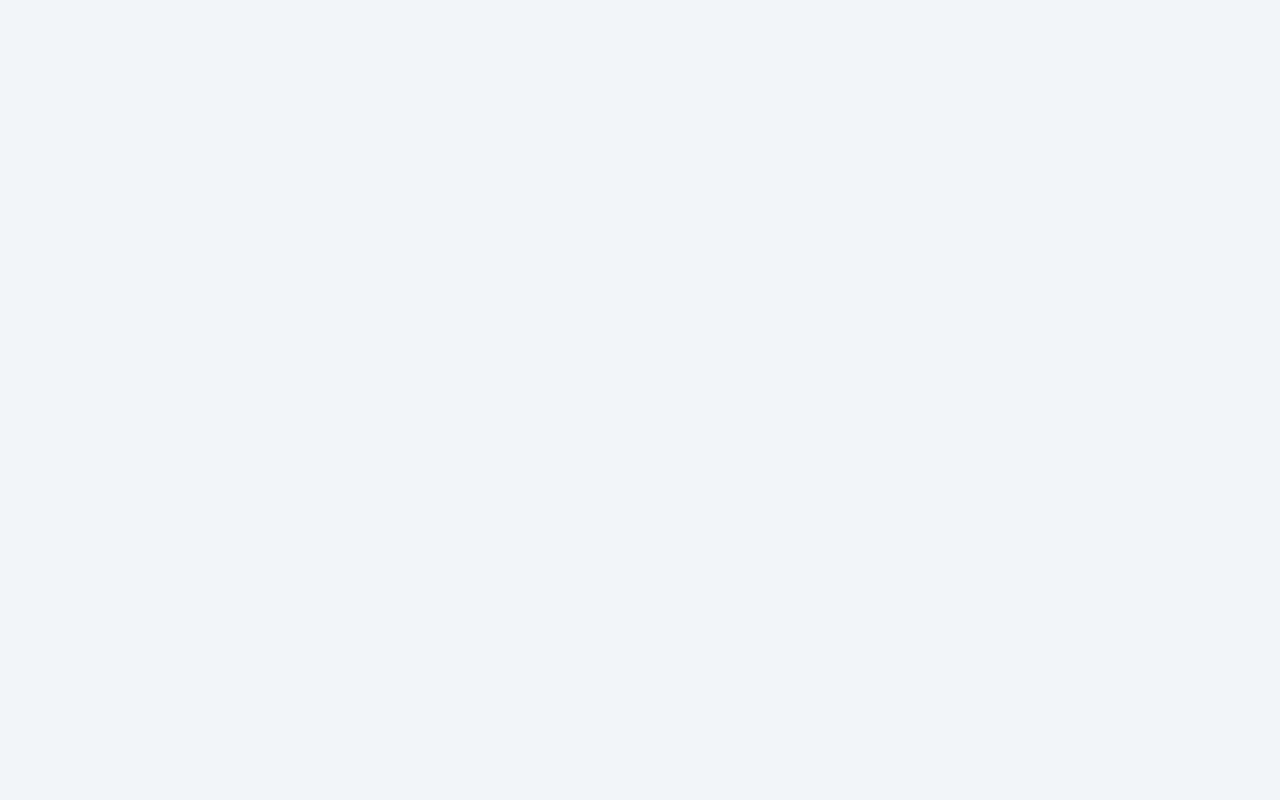
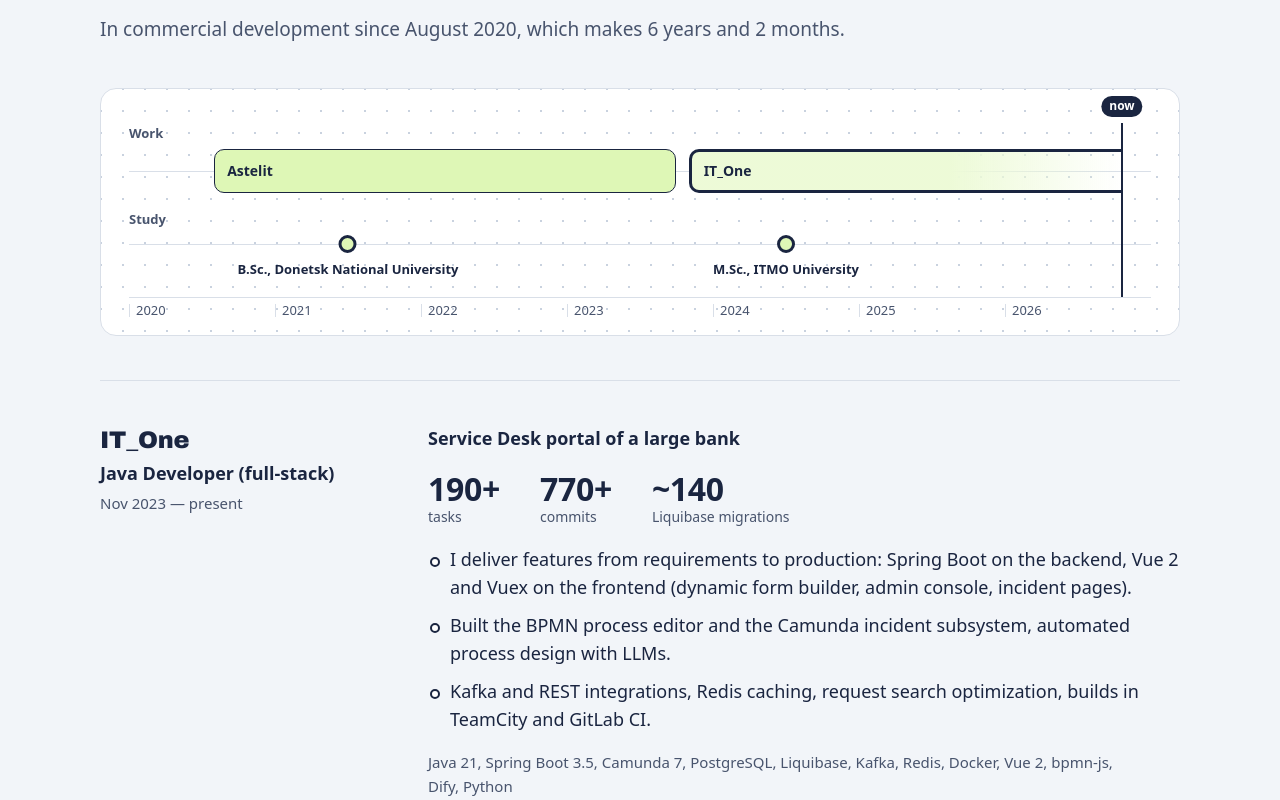
Before and after one commit to dyamanko/cv, a Vue app: page / in a window 1280 px wide. Shown: the part 3920-4720 px from the top of the page. Before the commit the page ends 3720 px from the top, so only its background shows below. Built offline with nearby package versions, Linux system fonts and the light colour scheme; a web font is replaced by a local one.

Commit message:
Add experience section with a career timeline
Jobs are drawn like BPMN tasks on a time axis: the finished one is
filled, the current one stays open. Tenure in the lead is computed
from August 2020, so it does not go stale.

```diff
--- a/src/App.vue
+++ b/src/App.vue
@@ -1,5 +1,6 @@
 <script setup lang="ts">
 import CasesSection from './components/cases/CasesSection.vue'
+import ExperienceSection from './components/experience/ExperienceSection.vue'
 import HeroSection from './components/HeroSection.vue'
 import SiteHeader from './components/SiteHeader.vue'
 </script>
@@ -9,5 +10,6 @@
   <main>
     <HeroSection />
     <CasesSection />
+    <ExperienceSection />
   </main>
 </template>
--- /dev/null
+++ b/src/components/experience/CareerTimeline.vue
@@ -0,0 +1,197 @@
+<script setup lang="ts">
+import { computed } from 'vue'
+import { useLang } from '../../composables/useLang'
+
+const { t } = useLang()
+
+const FROM = 2020
+const TO = 2027
+const years = Array.from({ length: TO - FROM }, (_, i) => FROM + i)
+
+/** month is 0-based, like Date */
+const at = (year: number, month = 0) => ((year + month / 12 - FROM) / (TO - FROM)) * 100
+
+const now = new Date()
+const nowAt = Math.min(at(now.getFullYear(), now.getMonth() + now.getDate() / 31), 100)
+
+const jobs = [
+  { name: 'Astelit', from: at(2020, 7), to: at(2023, 9), current: false },
+  { name: 'IT_One', from: at(2023, 10), to: nowAt, current: true },
+]
+
+// the graduation month is unknown, so both degrees sit mid-year
+const degrees = computed(() => t.value.experience.degrees.map((d) => ({ ...d, pos: at(d.year, 6) })))
+</script>
+
+<template>
+  <div class="timeline" aria-hidden="true">
+    <div class="plot">
+      <div class="lane">
+        <span class="lane-name">{{ t.experience.work }}</span>
+        <div class="track">
+          <span
+            v-for="job in jobs"
+            :key="job.name"
+            class="job"
+            :class="{ current: job.current }"
+            :style="{ left: `${job.from}%`, width: `${job.to - job.from}%` }"
+          >
+            {{ job.name }}
+          </span>
+        </div>
+      </div>
+
+      <div class="lane">
+        <span class="lane-name">{{ t.experience.study }}</span>
+        <div class="track track-study">
+          <span v-for="d in degrees" :key="d.year" class="degree" :style="{ left: `${d.pos}%` }">
+            <span class="degree-dot" />
+            <span class="degree-label">{{ d.label }}</span>
+          </span>
+        </div>
+      </div>
+
+      <span class="now" :style="{ left: `${nowAt}%` }">
+        <span class="now-label">{{ t.experience.now }}</span>
+      </span>
+    </div>
+
+    <div class="axis">
+      <span v-for="y in years" :key="y" class="year" :style="{ left: `${at(y)}%` }">{{ y }}</span>
+    </div>
+  </div>
+</template>
+
+<style scoped>
+.timeline {
+  padding: 34px clamp(16px, 2.4vw, 28px) 14px;
+  container-type: inline-size;
+}
+
+.plot {
+  position: relative;
+  display: grid;
+  gap: 16px;
+  padding-bottom: 12px;
+}
+
+.lane {
+  display: grid;
+  gap: 6px;
+}
+
+.lane-name {
+  font-size: 13px;
+  font-weight: 600;
+  color: var(--ink-2);
+}
+
+.track {
+  position: relative;
+  height: 44px;
+  background: linear-gradient(var(--rule), var(--rule)) 0 50% / 100% 1px no-repeat;
+}
+
+/* jobs are drawn as BPMN tasks: the finished one filled, the current one active */
+.job {
+  position: absolute;
+  top: 0;
+  bottom: 0;
+  display: flex;
+  align-items: center;
+  padding-inline: 12px;
+  border: 1.6px solid var(--ink);
+  border-radius: 10px;
+  background: color-mix(in srgb, var(--mark) 55%, var(--sheet));
+  font-size: 14px;
+  font-weight: 640;
+  white-space: nowrap;
+  overflow: hidden;
+}
+
+/* still running: thick border, open right end */
+.job.current {
+  border-width: 3px;
+  border-right: 0;
+  border-radius: 10px 0 0 10px;
+  background: linear-gradient(90deg, color-mix(in srgb, var(--mark) 30%, var(--sheet)) 60%, transparent);
+}
+
+.track-study {
+  height: 50px;
+  background-position: 0 9px;
+}
+
+.degree {
+  position: absolute;
+  top: 0;
+  display: grid;
+  justify-items: center;
+  gap: 6px;
+  transform: translateX(-50%);
+}
+
+.degree-dot {
+  width: 18px;
+  height: 18px;
+  border: 3.5px solid var(--ink);
+  border-radius: 50%;
+  background: color-mix(in srgb, var(--mark) 55%, var(--sheet));
+}
+
+.degree-label {
+  font-size: 13px;
+  font-weight: 560;
+  white-space: nowrap;
+}
+
+.now {
+  position: absolute;
+  top: 0;
+  bottom: 0;
+  width: 2px;
+  margin-left: -1px;
+  background: var(--ink);
+}
+
+.now-label {
+  position: absolute;
+  bottom: calc(100% + 6px);
+  left: 50%;
+  transform: translateX(-50%);
+  padding: 1px 8px;
+  border-radius: 999px;
+  background: var(--ink);
+  color: var(--sheet);
+  font-size: 12px;
+  font-weight: 640;
+  white-space: nowrap;
+}
+
+.axis {
+  position: relative;
+  height: 24px;
+  border-top: 1px solid var(--rule);
+  font-size: 13px;
+  color: var(--ink-2);
+  font-variant-numeric: tabular-nums;
+}
+
+.year {
+  position: absolute;
+  top: 6px;
+  padding-left: 6px;
+  border-left: 1px solid var(--rule);
+  line-height: 1;
+}
+
+@container (max-width: 520px) {
+  .year:nth-child(even) {
+    visibility: hidden;
+  }
+
+  .degree-label {
+    font-size: 12px;
+  }
+}
+</style>
--- /dev/null
+++ b/src/components/experience/ExperienceSection.vue
@@ -0,0 +1,166 @@
+<script setup lang="ts">
+import { computed } from 'vue'
+import { useLang } from '../../composables/useLang'
+import { CAREER_START, formatTenure } from '../../content'
+import CareerTimeline from './CareerTimeline.vue'
+
+const { lang, t } = useLang()
+const lead = computed(() => t.value.experience.lead.replace('{tenure}', formatTenure(lang.value, CAREER_START)))
+</script>
+
+<template>
+  <section id="experience" class="experience page" aria-labelledby="experience-title">
+    <header class="section-head">
+      <h2 id="experience-title">{{ t.experience.title }}</h2>
+      <p class="lead">{{ lead }}</p>
+    </header>
+
+    <CareerTimeline class="sheet" />
+
+    <article v-for="job in t.experience.jobs" :key="job.company" class="job">
+      <header class="job-meta">
+        <h3>{{ job.company }}</h3>
+        <p class="job-role">{{ job.role }}</p>
+        <p class="job-period">{{ job.period }}</p>
+      </header>
+
+      <div class="job-body">
+        <p v-if="job.project" class="job-project">{{ job.project }}</p>
+
+        <dl v-if="job.facts" class="facts">
+          <div v-for="fact in job.facts" :key="fact.label">
+            <dt>{{ fact.label }}</dt>
+            <dd>{{ fact.value }}</dd>
+          </div>
+        </dl>
+
+        <ul class="points">
+          <li v-for="point in job.points" :key="point">{{ point }}</li>
+        </ul>
+
+        <p class="job-stack">{{ job.stack }}</p>
+      </div>
+    </article>
+  </section>
+</template>
+
+<style scoped>
+.experience {
+  padding-top: clamp(80px, 12vw, 160px);
+}
+
+.section-head {
+  display: grid;
+  gap: 16px;
+  max-width: 44em;
+  margin-bottom: clamp(28px, 4vw, 44px);
+}
+
+.lead {
+  font-size: clamp(17px, 1.5vw, 19px);
+  color: var(--ink-2);
+}
+
+.job {
+  display: grid;
+  gap: 18px;
+  padding-block: clamp(28px, 4vw, 44px);
+  border-bottom: 1px solid var(--rule);
+}
+
+.job:first-of-type {
+  margin-top: clamp(28px, 4vw, 44px);
+  border-top: 1px solid var(--rule);
+}
+
+.job-meta {
+  display: grid;
+  gap: 4px;
+  align-content: start;
+}
+
+.job-meta h3 {
+  font-family: var(--font-display);
+  font-size: 24px;
+  font-weight: 560;
+  letter-spacing: -0.01em;
+}
+
+.job-role {
+  font-weight: 600;
+}
+
+.job-period {
+  font-size: 15px;
+  color: var(--ink-2);
+}
+
+.job-body {
+  display: grid;
+  gap: 18px;
+  max-width: 44em;
+}
+
+.job-project {
+  font-weight: 600;
+}
+
+/* proportional figures on the big numbers */
+.facts {
+  display: flex;
+  flex-wrap: wrap;
+  gap: 12px 40px;
+}
+
+.facts div {
+  display: flex;
+  flex-direction: column-reverse;
+}
+
+.facts dd {
+  font-size: 32px;
+  font-weight: 640;
+  line-height: 1.1;
+  letter-spacing: -0.01em;
+}
+
+.facts dt {
+  font-size: 14px;
+  color: var(--ink-2);
+}
+
+.points {
+  display: grid;
+  gap: 10px;
+}
+
+.points li {
+  position: relative;
+  padding-left: 22px;
+}
+
+/* sequence-flow tick instead of a bullet */
+.points li::before {
+  content: '';
+  position: absolute;
+  left: 2px;
+  top: 0.62em;
+  width: 10px;
+  height: 10px;
+  border-radius: 50%;
+  border: 2px solid var(--ink);
+  background: var(--sheet);
+}
+
+.job-stack {
+  font-size: 15px;
+  color: var(--ink-2);
+}
+
+@media (min-width: 900px) {
+  .job {
+    grid-template-columns: 280px minmax(0, 1fr);
+    gap: 48px;
+  }
+}
+</style>
```
